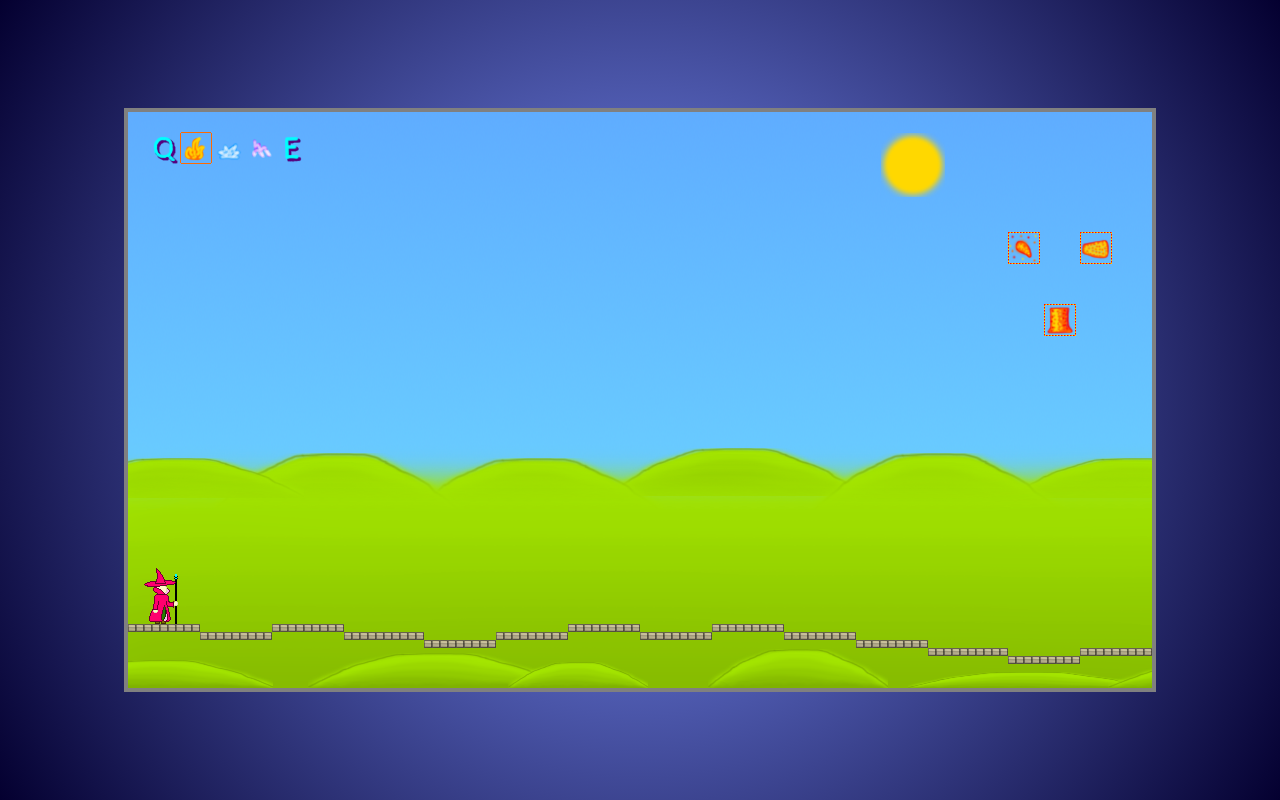
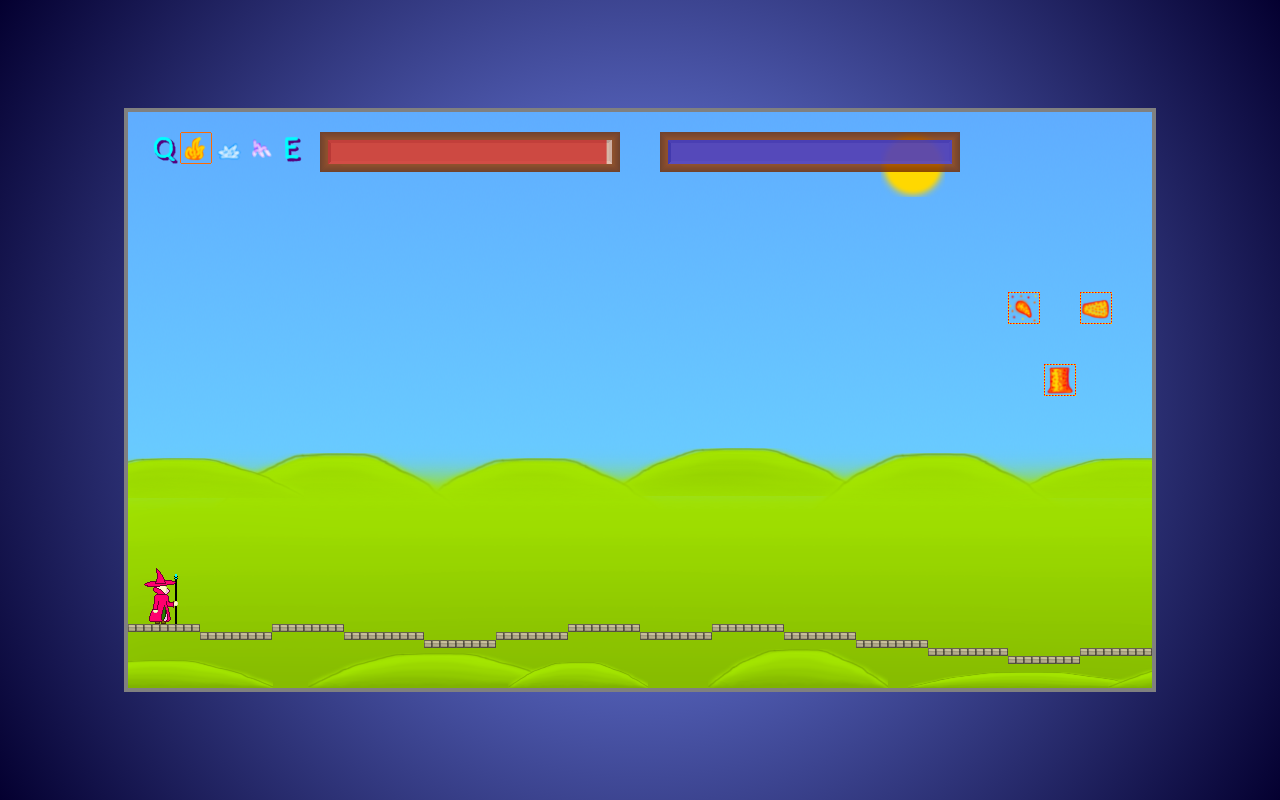
Before and after one commit to Ivan-Samoylenko/Plat, a plain HTML site: page index.html in a window 1280 px wide. Drawn offline with Linux system fonts and the light colour scheme.

Commit message:
add health and mana bars

```diff
--- a/index.html
+++ b/index.html
@@ -19,10 +19,12 @@
     <img id="magic_bullets" src="assets/magic_bullets.png"/>
     <img id="magic_cones" src="assets/magic_cones.png"/>
     <img id="magic_areas" src="assets/magic_areas.png"/>
+    <img id="bar" src="assets/bar.png"/>
 
 
     <script src="scripts/input.js"></script>
     <script src="scripts/playerStates.js"></script>
+    <script src="scripts/playerStats.js"></script>
     <script src="scripts/player.js"></script>
     <script src="scripts/sigma.js"></script>
     <script src="scripts/bcg.js"></script>
--- a/scripts/game.js
+++ b/scripts/game.js
@@ -38,6 +38,8 @@ function platformer() {
       this.player.draw(context);
       if (this.magicShots.length > 0) this.magicShots.forEach(magic => {magic.draw(context)});
       this.front.draw(context);
+      this.player.health.draw(context);
+      this.player.mana.draw(context);
       this.magicSelection.draw(context);
       this.magicInsertion.draw(context);
     }
--- a/scripts/magic.js
+++ b/scripts/magic.js
@@ -61,7 +61,7 @@ class MagicInsertion {
     this.height = 32;
     this.gap = 40;
     this.x = this.game.width - (this.width + this.gap) * 2;
-    this.y = 120;
+    this.y = 180;
     this.frameX = 0;
     this.frameY = this.game.magicSelection.frameY;
     this.maxFrame = 4;
--- a/scripts/player.js
+++ b/scripts/player.js
@@ -20,6 +20,8 @@ class Player {
     this.states = [new IdleRight(this), new RunRight(this), new JumpRight(this), new FallRight(this), new IdleLeft(this), new RunLeft(this), new JumpLeft(this), new FallLeft(this), new MagicRight(this), new MagicLeft(this)];
     this.currentState = this.states[0];
     this.magicSelectionPressed = false;
+    this.mana = new Mana(this);
+    this.health = new Health(this);
   }
 
   update(input, deltaTime) {
@@ -79,6 +81,10 @@ class Player {
       this.game.magicSelection.qPressed = false;
       this.game.magicSelection.ePressed = false;
     }
+
+    //mana update
+    this.mana.update();
+    this.health.update();
   }
 
   draw(context) {
--- a/scripts/playerStates.js
+++ b/scripts/playerStates.js
@@ -20,7 +20,8 @@ const sigmaOptions = {
     dx: -16,
     dy: 16,
     workingTime: 4 * 4 - 1,
-    name: "bullet"
+    name: "bullet",
+    mana: 15
   },
   sl: {
     imageWidth: 16,
@@ -28,7 +29,8 @@ const sigmaOptions = {
     dx: -16,
     dy: 0,
     workingTime: 4 * 6 - 1,
-    name: "cone"
+    name: "cone",
+    mana: 35
   },
   dl: {
     imageWidth: 256,
@@ -36,7 +38,8 @@ const sigmaOptions = {
     dx:-320,
     dy: 64 - 8,
     workingTime: 4 * 8 - 1,
-    name: "area"
+    name: "area",
+    mana: 70
   },
   ar: {
     imageWidth: 16,
@@ -44,7 +47,8 @@ const sigmaOptions = {
     dx: 64,
     dy: 16,
     workingTime: 4 * 4 - 1,
-    name: "bullet"
+    name: "bullet",
+    mana: 15
   },
   sr: {
     imageWidth: 16,
@@ -52,7 +56,8 @@ const sigmaOptions = {
     dx: 64,
     dy: 0,
     workingTime: 4 * 6 - 1,
-    name: "cone"
+    name: "cone",
+    mana: 35
   },
   dr: {
     imageWidth: 256,
@@ -60,7 +65,8 @@ const sigmaOptions = {
     dx: 128,
     dy: 64 - 8,
     workingTime: 4 * 8 - 1,
-    name: "area"
+    name: "area",
+    mana: 70
   }
 };
 
--- /dev/null
+++ b/scripts/playerStats.js
@@ -0,0 +1,87 @@
+class Mana {
+  constructor(player) {
+    this.player = player;
+    this.amount = 100;
+    this.maxAmount = 100;
+    this.regen = 0.1;
+    this.width = 300;
+    this.height = 40;
+    this.x = this.player.game.width / 2 + 20;
+    this.y = 20;
+    this.image = document.getElementById('bar');
+    this.barWidth = this.width - 8 * 2;
+    this.barHeight = this.height - 8 * 2;
+  }
+
+  update() {
+    if (this.amount < this.maxAmount) {
+      if (this.amount + this.regen > this.maxAmount) this.amount = this.maxAmount;
+      else this.amount +=this.regen;
+    }
+  }
+
+  draw(context) {
+    context.drawImage(this.image, this.x, this.y);
+    this.drawBar(context);
+  }
+
+  dry(value) {
+    if (this.amount - value >= 0) this.amount -= value;
+  }
+
+  scaleBarWidth() {
+    return this.barWidth * (this.amount / this.maxAmount);
+  }
+
+  drawBar(context) {
+    context.beginPath();
+    context.fillStyle = "rgba(0,0,200, 0.6)";
+    context.rect(this.x + 8, this.y + 8, this.scaleBarWidth(), this.barHeight);
+    context.fill();
+    context.closePath();
+  }
+}
+
+class Health {
+  constructor(player) {
+    this.player = player;
+    this.amount = 100;
+    this.maxAmount = 105;
+    this.regen = 0.01;
+    this.width = 300;
+    this.height = 40;
+    this.x = this.player.game.width / 2 - this.width - 20;
+    this.y = 20;
+    this.image = document.getElementById('bar');
+    this.barWidth = this.width - 8 * 2;
+    this.barHeight = this.height - 8 * 2;
+  }
+
+  update() {
+    if (this.amount < this.maxAmount) {
+      if (this.amount + this.regen > this.maxAmount) this.amount = this.maxAmount;
+      else this.amount +=this.regen;
+    }
+  }
+
+  draw(context) {
+    context.drawImage(this.image, this.x, this.y);
+    this.drawBar(context);
+  }
+
+  dry(value) {
+    if (this.amount - value >= 0) this.amount -= value;
+  }
+
+  scaleBarWidth() {
+    return this.barWidth * (this.amount / this.maxAmount);
+  }
+
+  drawBar(context) {
+    context.beginPath();
+    context.fillStyle = "rgba(200,0,0, 0.6)";
+    context.rect(this.x + 8, this.y + 8, this.scaleBarWidth(), this.barHeight);
+    context.fill();
+    context.closePath();
+  }
+}
--- a/scripts/sigma.js
+++ b/scripts/sigma.js
@@ -68,7 +68,11 @@ class Sigma {
     if (this.magic) context.drawImage(this.image, this.frameX * this.width, this.frameY * this.height, this.width, this.height, this.x, this.y, this.imageWidth, this.imageHeight);
   }
 
-  start({imageWidth, imageHeight, dx, dy, workingTime, name}) {
+  start({imageWidth, imageHeight, dx, dy, workingTime, name, mana}) {
+    if (this.game.player.mana.amount < mana) return;
+
+    this.game.player.mana.dry(mana);
+
     this.magic = true;
     this.imageWidth = imageWidth;
     this.imageHeight = imageHeight;
```
Also changed, not shown: assets/bar.png (added), 1 other file.
